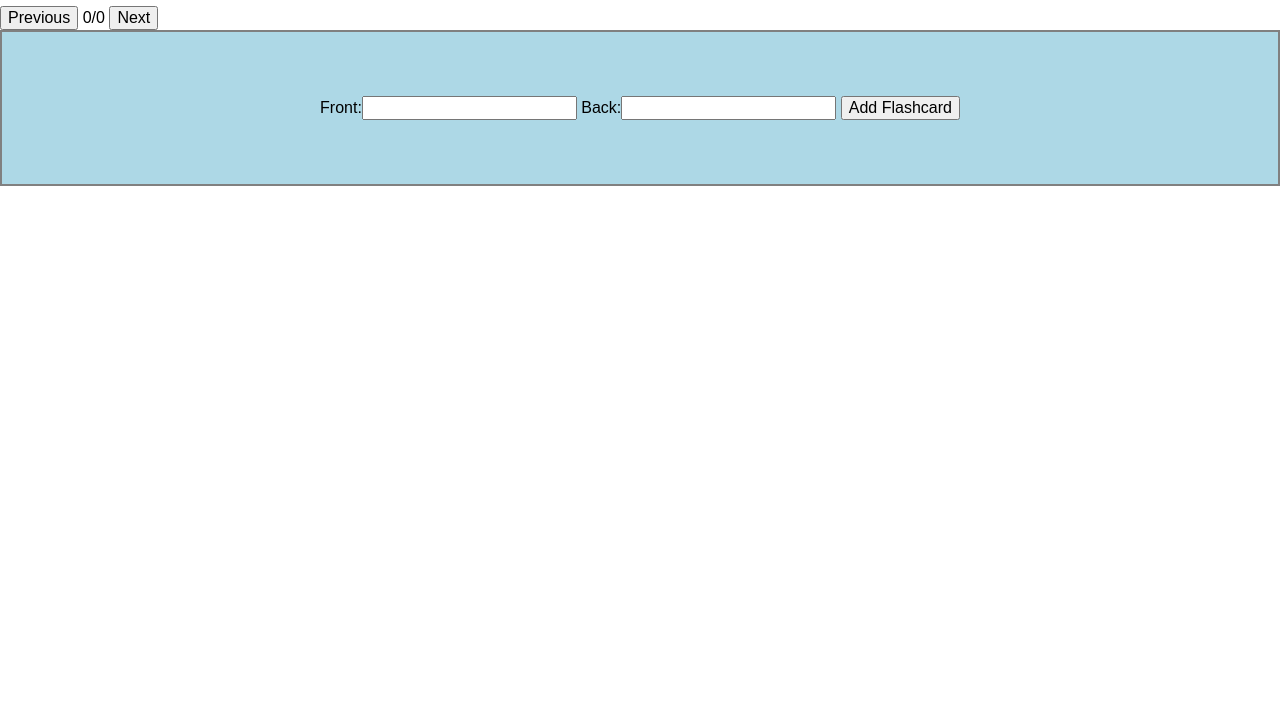
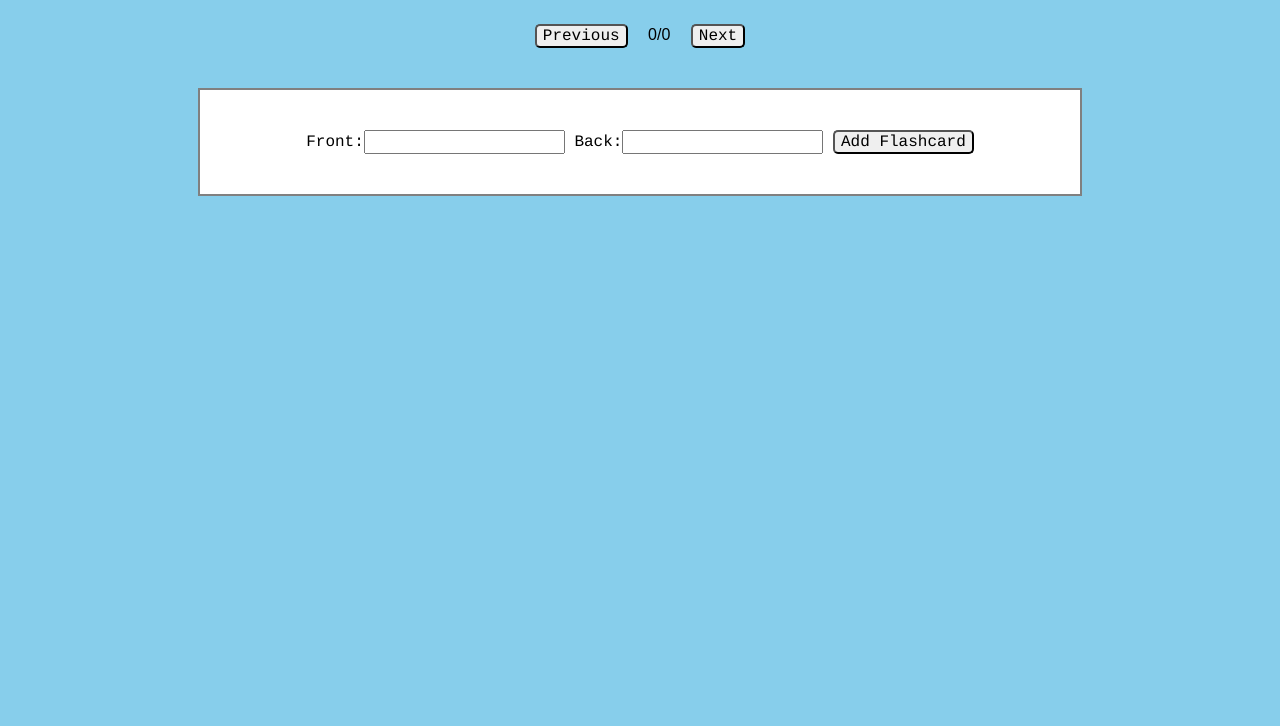
Before and after one commit to wesareed/flashcards, a plain HTML site: page flashcards.html in a window 1280 px wide. Shown: the part 74-800 px from the top of the page. Drawn offline with Linux system fonts and the light colour scheme.

Commit message:
Add preliminary styling to flashcards.html

```diff
--- a/stylesheets/style.css
+++ b/stylesheets/style.css
@@ -1,11 +1,42 @@
+body {
+  background-color: skyblue;
+}
+
+
 .header {
   text-align: center;
   font-family: Courier;
 }
 
+.index {
+  text-align: center;
+  margin: 2.5em;
+}
+
+input[type=button] {
+  border-radius: 5px;
+}
+
+input[value=Previous], [value=Next] {
+  border-radius: 5px;
+  font-family: Courier;
+  /*background-color: transparent;*/
+}
+
+input[value=Previous] {
+  margin-right: 1em;
+}
+
+input[value=Next] {
+  margin-left: 1em;
+}
+
 .newCards {
   border: 2px solid grey;
-  padding: 4em;
-  background-color: lightblue;
+  width: 50em;
+  margin: 0 auto;
+  padding: 2.5em;
+  background-color: white;
   text-align: center;
+  font-family: Courier;
 }
```
